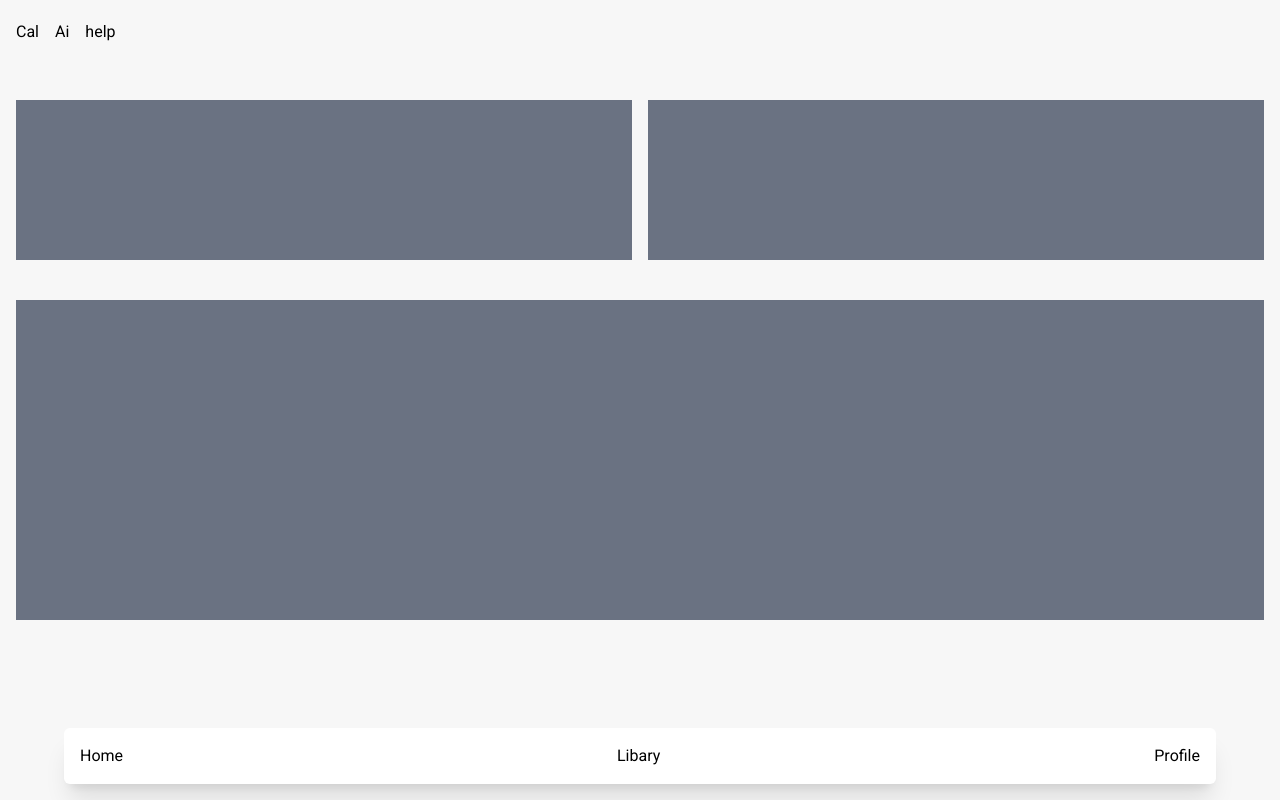
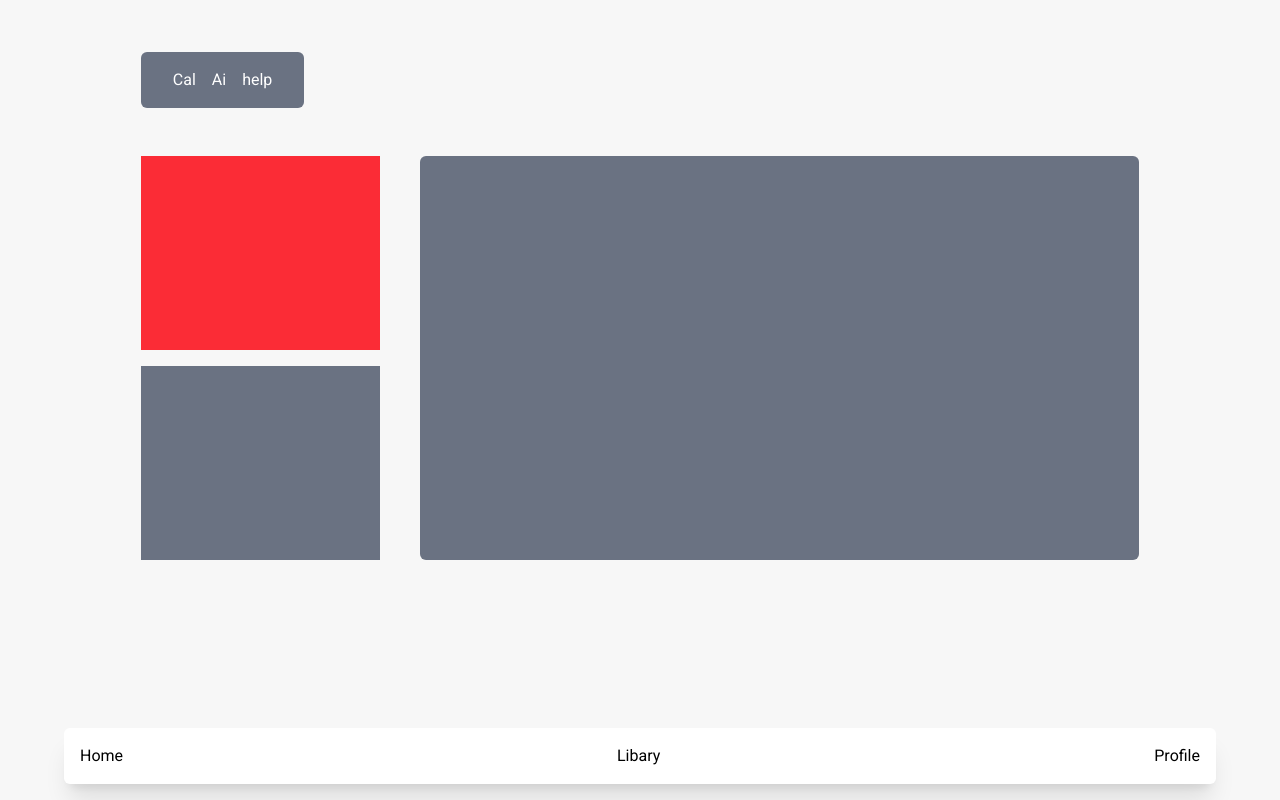
Before and after one commit to liltexh/futo-sg, a React (Vite) app: page /edu/cgpa-planner in a window 1280 px wide. Built offline with nearby package versions, Linux system fonts and the light colour scheme.

Commit message:
made add bhutton a seperate container and added design to cgpa calculator

```diff
--- /dev/null
+++ b/src/components/Button02.jsx
@@ -0,0 +1,10 @@
+export default function Button02(props) {
+	return (
+		<button
+			className="bg-gray-500 w-full text-gray-50 py-2 rounded-md shadow-md"
+			onClick={props.doclick}
+		>
+			{props.texts}
+		</button>
+	);
+}
--- a/src/components/CgpaCalculator.jsx
+++ b/src/components/CgpaCalculator.jsx
@@ -5,6 +5,7 @@ import useAddToStorage from "../hooks/useAddToStorage/useAddToStorage";
 import { empty } from "../tools/image";
 import CgpaLevelView from "./CgpaLevelView";
 import { generateId } from "../tools/generateNum";
+import Button02 from "./Button02";
 
 export default function CgpaCalculator() {
 	const [Clevel, setCLevel] = useState(false);
@@ -54,12 +55,12 @@ export default function CgpaCalculator() {
 							/>
 						)}
 
-						<div className="relative w-full h-full flex flex-col z-10">
+						<div className="relative w-full h-full flex flex-col z-10 gap-4 overflow-y-auto">
 							{userLevel.map((stuLevel, idx) => {
 								return (
 									<div key={idx}>
-										<div className="flex gap-5">
-											{stuLevel.level}
+										<div className="h-14 flex items-center justify-end p-2 relative bg-white lg:w-[90%] shadow-sm gap-4">
+											<span className="mr-auto">{stuLevel.level}</span>
 											<button
 												onClick={() => {
 													viewCgpaResult(stuLevel.id);
@@ -75,14 +76,13 @@ export default function CgpaCalculator() {
 						</div>
 					</div>
 				</section>
-				<section className="flex justify-center items-center">
-					<button
-						onClick={() => {
+				<section className="flex justify-center items-center px-6">
+					<Button02
+						texts="Add Level"
+						doclick={() => {
 							ChooseLevel();
 						}}
-					>
-						plus btn
-					</button>
+					/>
 				</section>
 			</div>
 		</>
--- a/src/components/CgpaLevelView.jsx
+++ b/src/components/CgpaLevelView.jsx
@@ -1,9 +1,9 @@
 import React, { useEffect, useState } from "react";
-import Button01 from "./Button01";
 import useAddToStorage from "../hooks/useAddToStorage/useAddToStorage";
 import { generateId } from "../tools/generateNum";
 import { calculateGPA } from "../tools/cgpa";
 import { toUpper } from "../tools/formatString";
+import Button02 from "./Button02";
 
 export default function CgpaLevelView({ result, viewingResult }) {
 	const [gpaResults, setGpaResult] = useAddToStorage("gpas", []);
@@ -41,10 +41,10 @@ export default function CgpaLevelView({ result, viewingResult }) {
 	}, [gpaResults]);
 	return (
 		<section className="fixed inset-0 backdrop-blur-2xl flex justify-center items-center h-dvh z-50">
-			<div className="flex flex-col justify-evenly bg-gray-50 w-[80%]  rounded-xl p-4 z-0 border-2 border-gray-500 gap-4">
+			<div className="flex flex-col justify-evenly bg-gray-50 w-[80%] lg:w-[30%] rounded-xl p-4 z-0 border-2 border-gray-500 gap-4">
 				<div className="flex flex-col justify-center gap-4">
 					<h3 className="text-3xl font-semibold">{result.level}</h3>
-					<div className="bg-gray-500 px-1 md:px-4 py-1 rounded-md flex justify-between text-gray-50 gap-2">
+					<div className="bg-gray-500 px-1 py-1 rounded-md flex justify-between text-gray-50 gap-2">
 						<button className="bg-gray-300 py-1 rounded-md shadow-xl whitespace-nowrap flex-1">
 							First Semester
 						</button>
@@ -68,14 +68,16 @@ export default function CgpaLevelView({ result, viewingResult }) {
 							return (
 								<div
 									key={idx}
-									className={`flex gap-4 items-center p-1 w-full px-6 justify-between ${
+									className={`grid grid-cols-10 items-center p-1 w-full px-6 justify-between ${
 										idx % 2 == 0 ? "bg-gray-500 text-white" : "bg-white"
 									}`}
 								>
-									<span>{res.course}</span>
-									<span>{res.unit}</span>
-									<span>{toUpper(res.grade)}</span>
-									<button className="">del</button>
+									<span className="col-span-5">{res.course}</span>
+									<span className="col-span-2">{res.unit}</span>
+									<span className="col-span-2">{toUpper(res.grade)}</span>
+									<button className="border-2 rounded-full flex justify-center items-center w-5 h-5 font-bold">
+										x
+									</button>
 								</div>
 							);
 						})}
@@ -109,12 +111,10 @@ export default function CgpaLevelView({ result, viewingResult }) {
 						/>
 					</div>
 					<div className="flex justify-center items-center">
-						<button
-							className="bg-gray-500 w-full text-gray-50 py-2 rounded-md shadow-md"
-							onClick={addResult}
-						>
-							Add
-						</button>
+						<Button02
+							texts="Add"
+							doclick={addResult}
+						/>
 					</div>
 				</div>
 			</div>
--- a/src/components/CgpaPlaner.jsx
+++ b/src/components/CgpaPlaner.jsx
@@ -3,10 +3,9 @@ import { NavLink } from "react-router-dom";
 
 export default function CgpaPlaner() {
 	return (
-		<>
-			<div className="flex flex-col gap-10 justify-center">
+		<div className="flex flex-col h-[100%] lg:w-[80%] m-auto gap-12 mt-12">
 			<section>
-					<div className="flex items-center gap-4 py-4">
+				<div className="flex items-center gap-4 py-4 bg-gray-500 w-fit px-8 rounded-md text-white">
 					<span>
 						<NavLink to="/edu/calculator">Cal</NavLink>
 					</span>
@@ -14,14 +13,15 @@ export default function CgpaPlaner() {
 					<span>help</span>
 				</div>
 			</section>
-				<section className="flex justify-between items-center gap-4">
-					<div className="flex-1/2 bg-gray-500  h-[20vh]"></div>
-					<div className="flex-1/2 bg-gray-500  h-[20vh]"></div>
-				</section>
-				<section>
-					<div className="w-full bg-gray-500 h-[40vh]"></div>
+			<section className="flex gap-10 flex-col lg:flex-row mt-auto">
+				<div className="flex lg:flex-col lg:flex-1/4 gap-4">
+					<div className="flex-1 bg-red-500 min-w-[20%] h-[24vh]"></div>
+					<div className="flex-1 bg-gray-500 min-w-[20%]  h-[24vh]"></div>
+				</div>
+				<div className="flex-3/4 flex justify-center items-center">
+					<div className="w-full bg-gray-500  aspect-video rounded-md"></div>
+				</div>
 			</section>
 		</div>
-		</>
 	);
 }
--- a/src/tools/generateNum.js
+++ b/src/tools/generateNum.js
@@ -5,6 +5,7 @@ function generateId() {
 		number += num;
 	}
 	number = Number(number);
+	console.log("number generated");
 	return number;
 }
 
```
Lines whose indentation alone changed are shown as unchanged.
